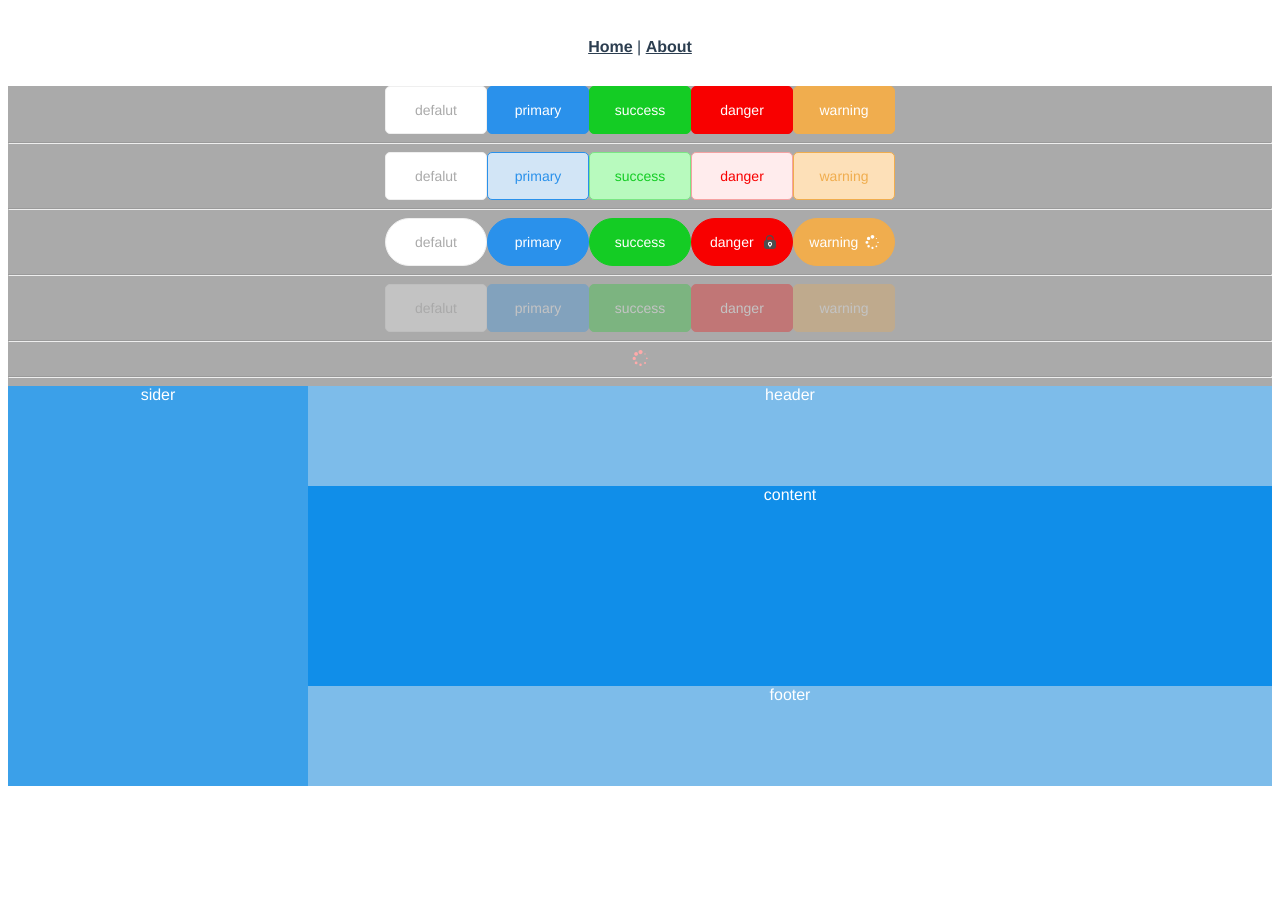
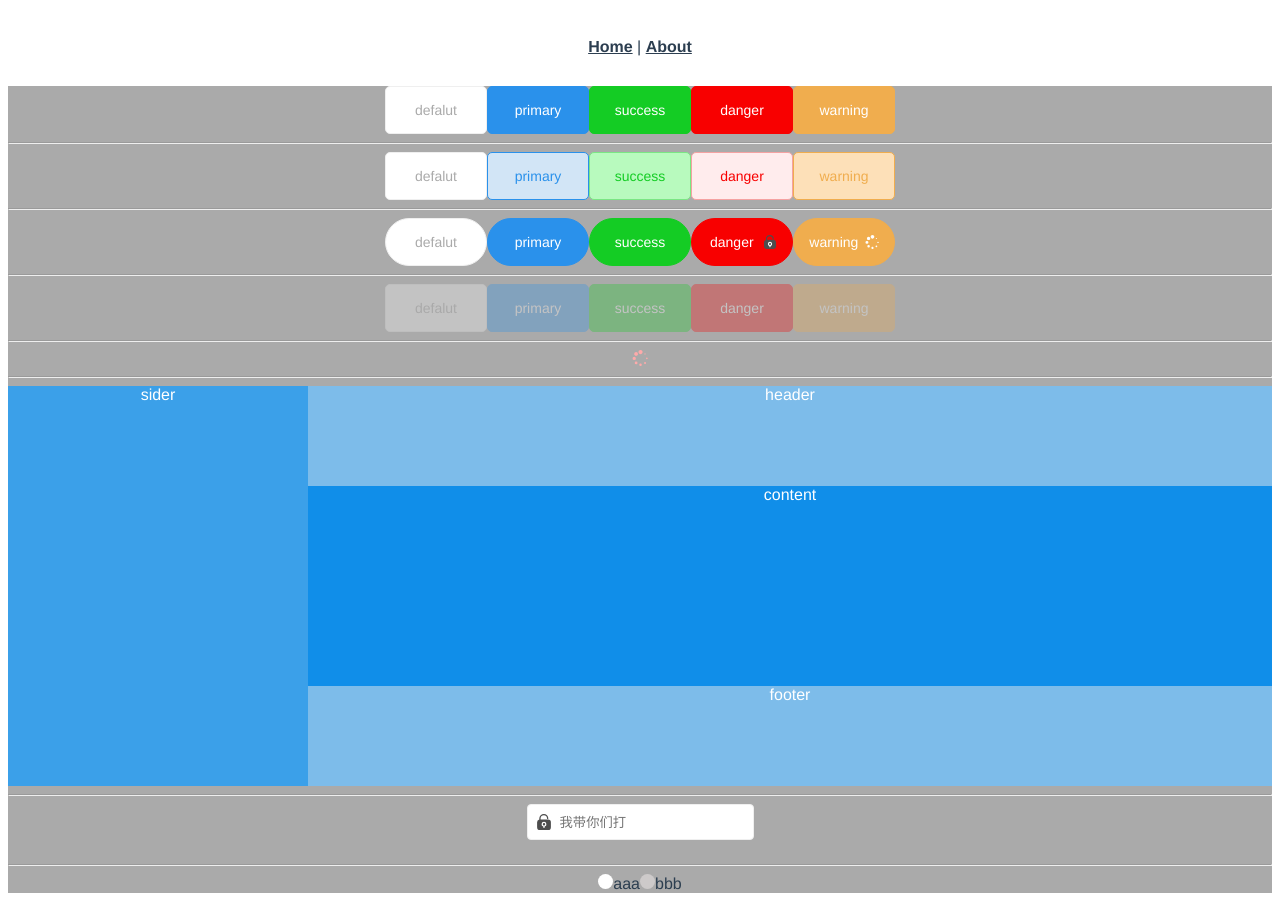
Before and after one commit to Nine9Dragon/FFatty-UI, a Vue app: page /test in a window 1280 px wide. Before the commit the page ends 800 px from the top, so only its background shows below. Built offline with nearby package versions, Linux system fonts and the light colour scheme.

Commit message:
radio component

```diff
--- a/src/components/from/input.vue
+++ b/src/components/from/input.vue
@@ -1,8 +1,18 @@
 <template>
-    <div>
+    <div class="warpper" :class="{error,disabled}">
         <template v-if="icon">
             <f-icon :name="icon"></f-icon>
         </template>
+        <input
+        :type="type"
+        :value="value"
+        :disabled="disabled"
+        :placeholder="placeholder"
+        @input="$emit('input',$event.target.value)"
+        @change="$emit('change',$event.target.value)"
+        @focus="$emit('focus',$event.target.value)"
+        @blur="$emit('blur',$event.target.value)"
+        >
     </div>
 </template>
 
@@ -14,11 +24,59 @@
             'f-icon':Icon
         },
         props:{
-
+            'type':{
+                type:String,
+                default:'text'
+            },
+            'value':{
+                type:String
+            },
+            'icon':{
+                type:String
+            },
+            'disabled':{
+                type:Boolean,
+                default:false
+            },
+            'placeholder':{
+                type:String
+            },
+            'error':{
+                type:Boolean,
+                default:false
+            }
         }
     }
 </script>
 
 <style lang="less" scoped>
+    .warpper{
+        display: inline-flex;
+        align-items: center;
+        margin-bottom:1em;
+        border:1px solid #efefef;
+        padding:2px 8px;
+        border-radius: 4px;
+        background-color:#FFF;
+        &.disabled{
+            background: #cdcaca;
+            border-color: #cdcaca;
+            cursor: not-allowed;
+        }
+        input{
+            height:30px;
+            padding: 0 8px;
+            border:none;
+            outline:none;
+            &:focus { outline: none; }
+        }
+        input:disabled{
+            background: #cdcaca;
+            cursor: not-allowed;
+        }
+        &.error {
+            border-color:#F00;
+        }
+    }
 
 </style>
--- /dev/null
+++ b/src/components/from/radio.vue
@@ -0,0 +1,59 @@
+<template>
+    <label class="box" >
+        <input
+        class="inpHidden"
+        type="radio"
+        :name="name"
+        :value="value"
+        :disabled="disabled"
+        @input="$emit('input',$event.target.value)"
+        @change="$emit('change',$event.target.value)"
+        >
+        <span class="radio" :class="{disabled}"></span>
+        <slot></slot>
+    </label>
+</template>
+
+<script>
+    export default {
+        name:"f-radio",
+        props:{
+            'name':String,
+            'value':String,
+            'disabled':{
+                type:Boolean,
+                default:false
+            }
+        },
+    }
+</script>
+
+<style lang="less" scoped>
+    .inpHidden{
+        display: none;
+    }
+    .radio{
+        display: inline-block;
+        width: 15px;
+        height: 15px;
+        // border: 2px solid #FFF;
+        border-radius:100%;
+        background: #FFF;
+    }
+    .inpHidden:checked + .radio{
+        background: #00a1e9;
+    }
+    .inpHidden:checked + .radio::after{
+        content:"";
+        display: inline-block;
+        width: 5px;
+        height: 5px;
+        background:#FFF;
+        border-radius:100%;
+        margin-bottom: 4px;
+    }
+    .disabled{
+        background: #cdcaca;
+        cursor: not-allowed;
+    }
+</style>
--- a/src/components/test.vue
+++ b/src/components/test.vue
@@ -34,6 +34,11 @@
                 <f-footer height="100px">footer</f-footer>
             </f-layout>
         </f-layout>
+        <hr>
+        <f-input type="search" icon="mima"  placeholder="我带你们打" v-model="value"></f-input>
+        <hr>
+        <f-radio name="sex" value="1" v-model="radio">aaa</f-radio>
+        <f-radio name="sex" value="2" v-model="radio" disabled>bbb</f-radio>
     </div>
 </template>
 
@@ -45,7 +50,15 @@
     import sContent from './Container/content'
     import sLayout from './Container/layout'
     import sSider from './Container/sider'
+    import sInput from './from/input'
+    import sRadio from './from/radio'
     export default {
+        data(){
+            return {
+                radio:'1',
+                value:''
+            }
+        },
         components:{
             "l-button":Button,
             "f-icon":Icon,
@@ -53,14 +66,16 @@
             "f-footer":sFooter,
             "f-content":sContent,
             "f-layout":sLayout,
-            "f-sider":sSider
+            "f-sider":sSider,
+            "f-input":sInput,
+            "f-radio":sRadio
         },
         methods:{
             aa(){
                 console.log("1");
             },
             change(){
-                console.log("222");
+                console.log(this.value);
             }
         }
     }
```
